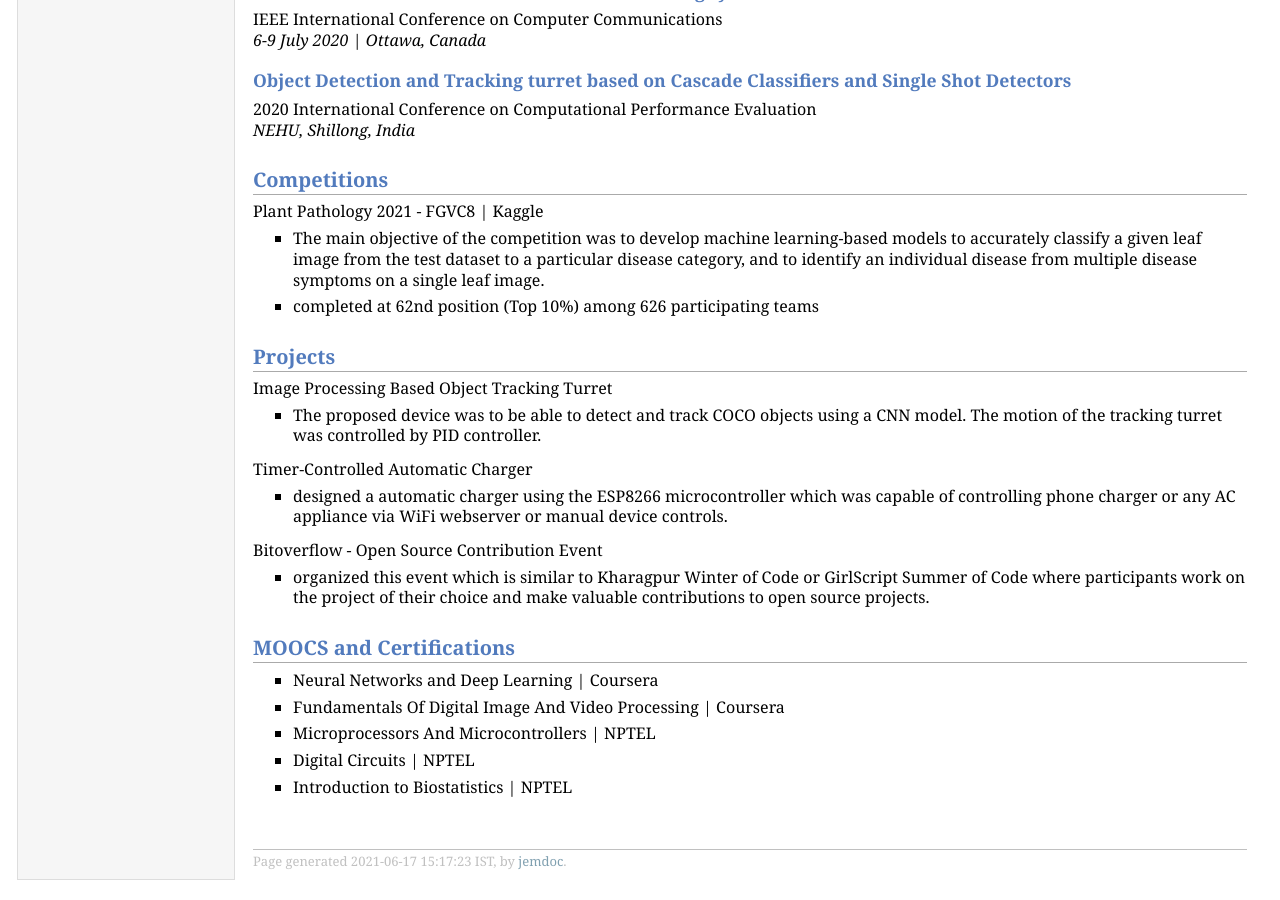
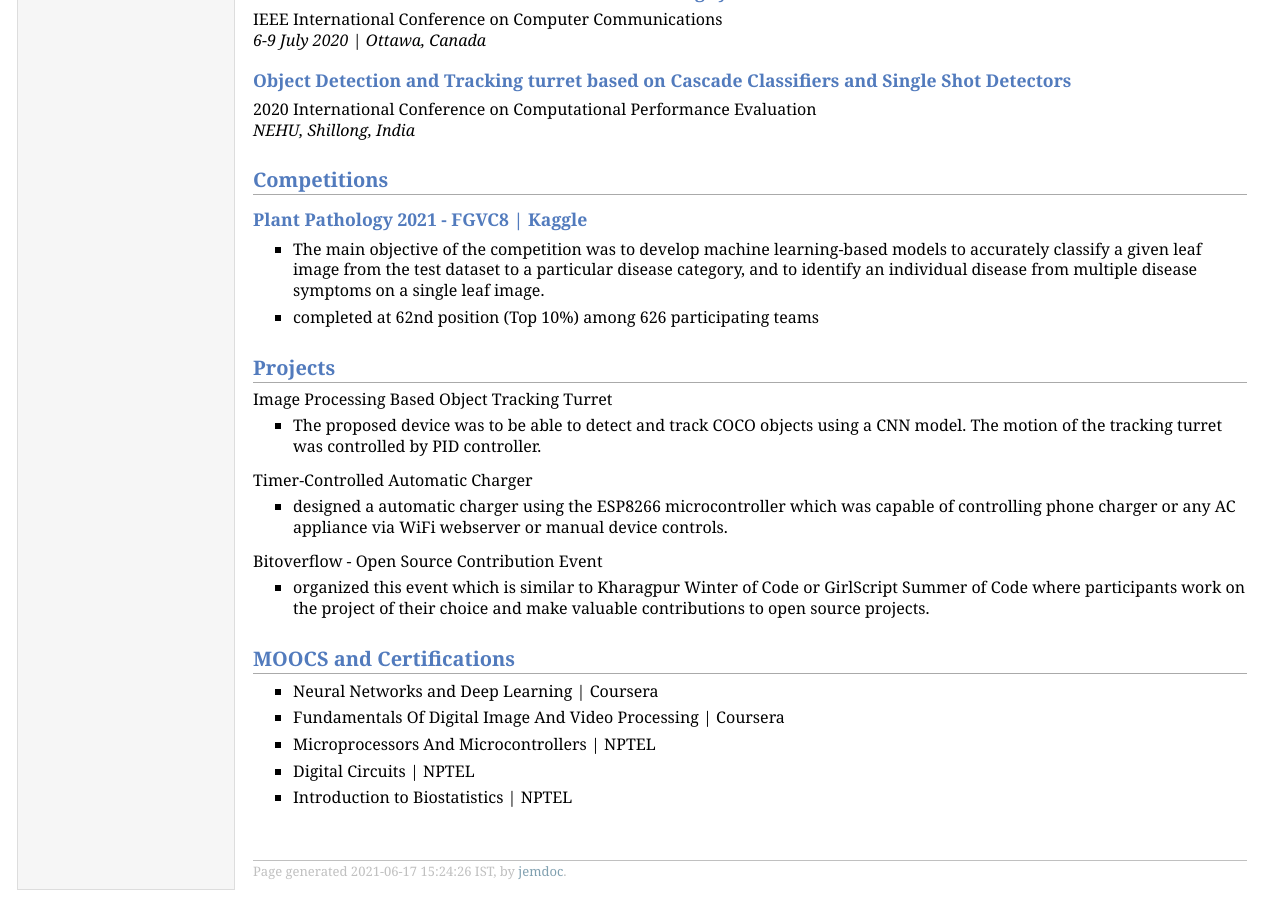
Before and after one commit to rusty-electron/rusty-electron.github.io, a Jekyll site: the page resume/index.html, which Jekyll copies as it is, in a window 1280 px wide and 900 px high, scrolled down 834 px. Built offline with Jekyll 4.4.1, drawn with Linux system fonts in a browser that asks for light colours.

Commit message:
update heading

```diff
--- a/resume/education.html
+++ b/resume/education.html
@@ -35,7 +35,7 @@ Percentage: <tt>86.6</tt></p>
 Percentage: <tt>87.6</tt></p>
 <div id="footer">
 <div id="footer-text">
-Page generated 2021-06-17 15:17:23 IST, by <a href="http://jemdoc.jaboc.net/">jemdoc</a>.
+Page generated 2021-06-17 15:24:26 IST, by <a href="http://jemdoc.jaboc.net/">jemdoc</a>.
 </div>
 </div>
 </td>
--- a/resume/extra.html
+++ b/resume/extra.html
@@ -29,7 +29,7 @@
 <p><i>Technical Advisor and Event Organizer</i></p>
 <div id="footer">
 <div id="footer-text">
-Page generated 2021-06-17 15:17:23 IST, by <a href="http://jemdoc.jaboc.net/">jemdoc</a>.
+Page generated 2021-06-17 15:24:26 IST, by <a href="http://jemdoc.jaboc.net/">jemdoc</a>.
 </div>
 </div>
 </td>
--- a/resume/index.html
+++ b/resume/index.html
@@ -59,7 +59,7 @@ heuristic algorithm.</p>
 <p>2020 International Conference on Computational Performance Evaluation<br />
 <i>NEHU, Shillong, India</i></p>
 <h2>Competitions</h2>
-<p>Plant Pathology 2021 - FGVC8 | Kaggle</p>
+<h3>Plant Pathology 2021 - FGVC8 | Kaggle</h3>
 <ul>
 <li><p>The main objective of the competition was to develop machine learning-based models to accurately classify a given leaf image from the test dataset to a particular disease category, and to identify an individual disease from multiple disease symptoms on a single leaf image.</p>
 </li>
@@ -103,7 +103,7 @@ their choice and make valuable contributions to open source projects.</p>
 </ul>
 <div id="footer">
 <div id="footer-text">
-Page generated 2021-06-17 15:17:23 IST, by <a href="http://jemdoc.jaboc.net/">jemdoc</a>.
+Page generated 2021-06-17 15:24:26 IST, by <a href="http://jemdoc.jaboc.net/">jemdoc</a>.
 </div>
 </div>
 </td>
```
Also changed, not shown: 1 other file.
